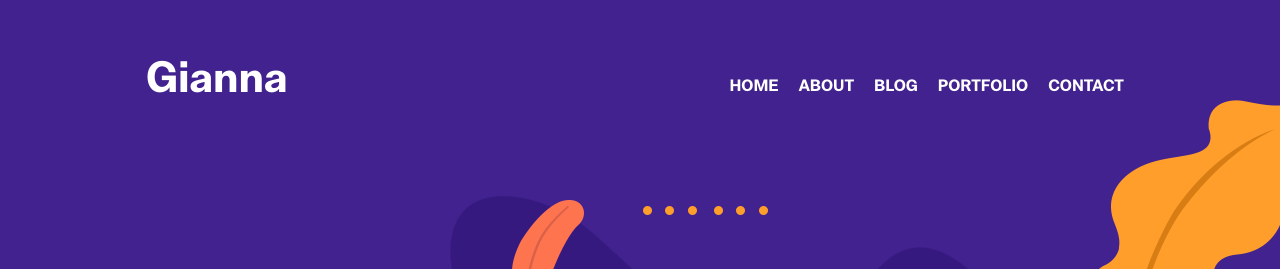
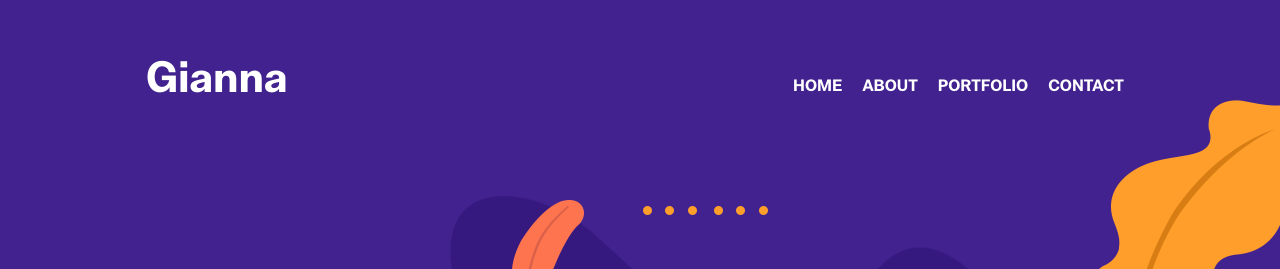
Before and after one commit to gianna2/gianna-barnhart, a Jekyll site: the page built from index.html, in a window 1280 px wide. Shown: the top 269 px of the page. Built offline with Jekyll 4.4.1, drawn with Linux system fonts in a browser that asks for light colours.

Commit message:
Update settings.yml

```diff
--- a/_data/settings.yml
+++ b/_data/settings.yml
@@ -11,7 +11,6 @@ address: Winooski, VT, USA
 
 menu:
 - {name: About, link: '/about'}
-- {name: Blog, link: '/blog'}
 - {name: Portfolio, link: '/portfolio'}
 - {name: Contact, link: '/contact'}
 
```
